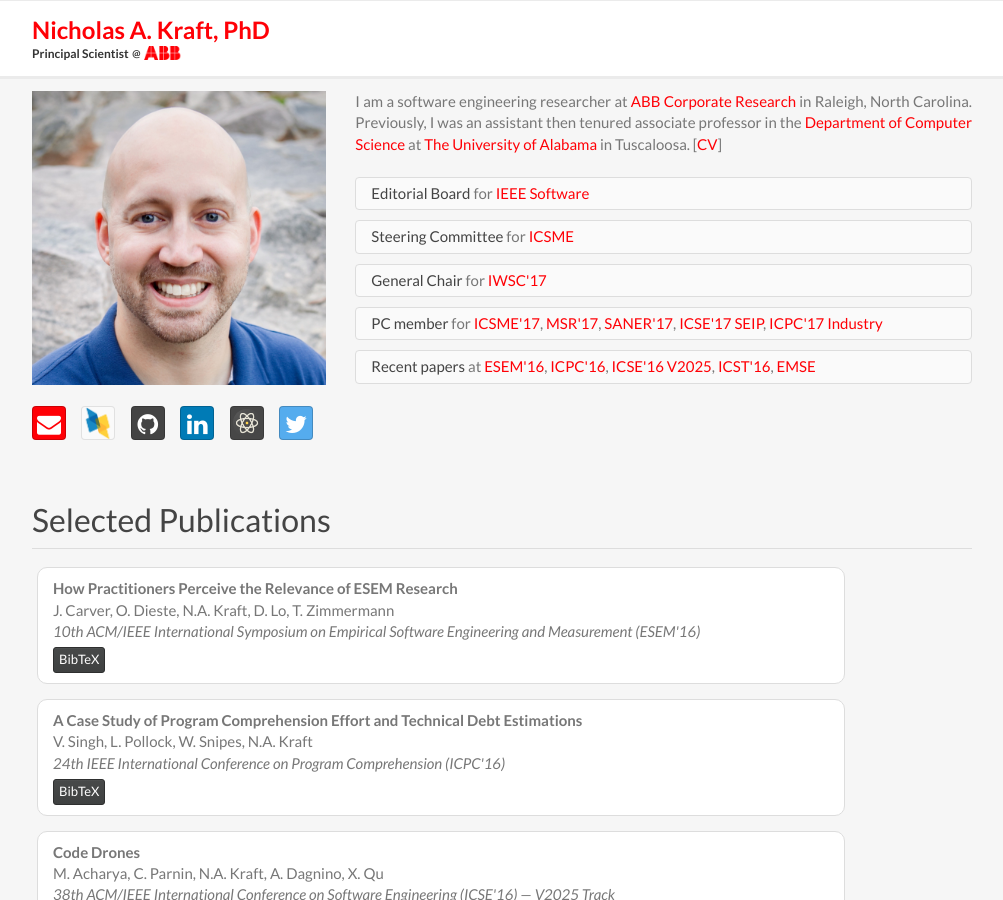
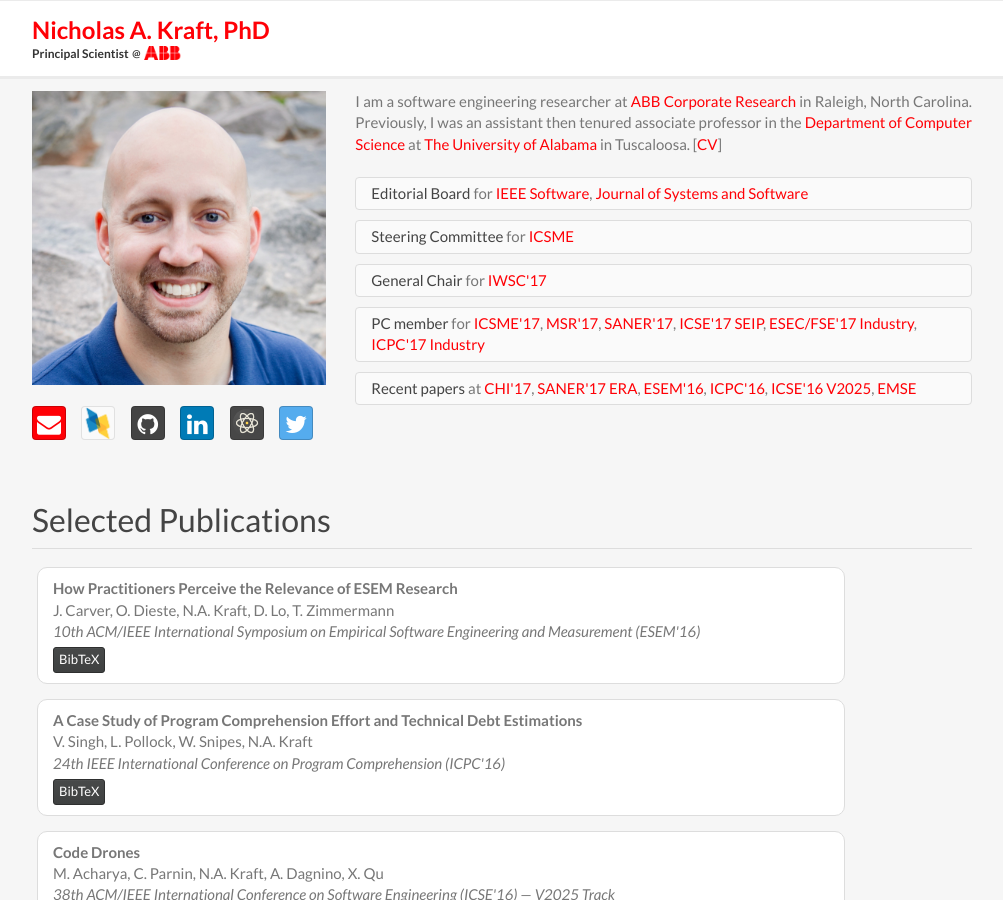
Before and after one commit to nkraft/nkraft.github.io, a Jekyll site: the page built from index.html, in a window 1280 px wide and 900 px high. Shown: the whole window, without its empty margins (138-1141 px from the left). Built offline with Jekyll 4.4.1, drawn with Linux system fonts in a browser that asks for light colours; nearby versions of some CDN libraries.

Commit message:
Update header.html

```diff
--- a/_includes/header.html
+++ b/_includes/header.html
@@ -38,7 +38,8 @@
                                     <span class="list-group-item-heading">Editorial Board</span>
                                     <span class="list-group-item-text">
                                         for
-                                        <a href="https://www.computer.org/software-magazine/">IEEE Software</a>
+                                        <a href="https://www.computer.org/software-magazine/">IEEE Software</a>,
+                                        <a href="https://www.journals.elsevier.com/journal-of-systems-and-software/">Journal of Systems and Software</a>
                                     </span>
                                 </li>
                             </ul>
@@ -69,6 +70,7 @@
                                         <a href="http://2017.msrconf.org/">MSR'17</a>,
                                         <a href="http://saner.aau.at/">SANER'17</a>,
                                         <a href="http://icse2017.gatech.edu/?q=seip">ICSE'17 SEIP</a>,
+                                        <a href="http://esec-fse17.uni-paderborn.de/call_industrial.php">ESEC/FSE'17 Industry</a>,
                                         <a href="http://icpc2017.unibas.it/call.html#IndustryTrack">ICPC'17 Industry</a>
                                     </span>
                                 </li>
@@ -78,10 +80,11 @@
                                     <span class="list-group-item-heading">Recent papers</span>
                                     <span class="list-group-item-text">
                                         at
+                                        <a href="https://chi2017.acm.org/">CHI'17</a>,
+                                        <a href="http://saner.aau.at/">SANER'17 ERA</a>,
                                         <a href="http://alarcos.esi.uclm.es/eseiw2016/esem">ESEM'16</a>,
                                         <a href="http://www.program-comprehension.org/icpc16/">ICPC'16</a>,
                                         <a href="http://2016.icse.cs.txstate.edu/v2025">ICSE'16 V2025</a>,
-                                        <a href="https://www.cs.uic.edu/~icst2016/">ICST'16</a>,
                                         <a href="http://www.springer.com/computer/swe/journal/10664">EMSE</a>
                                     </span>
                                 </li>
```
